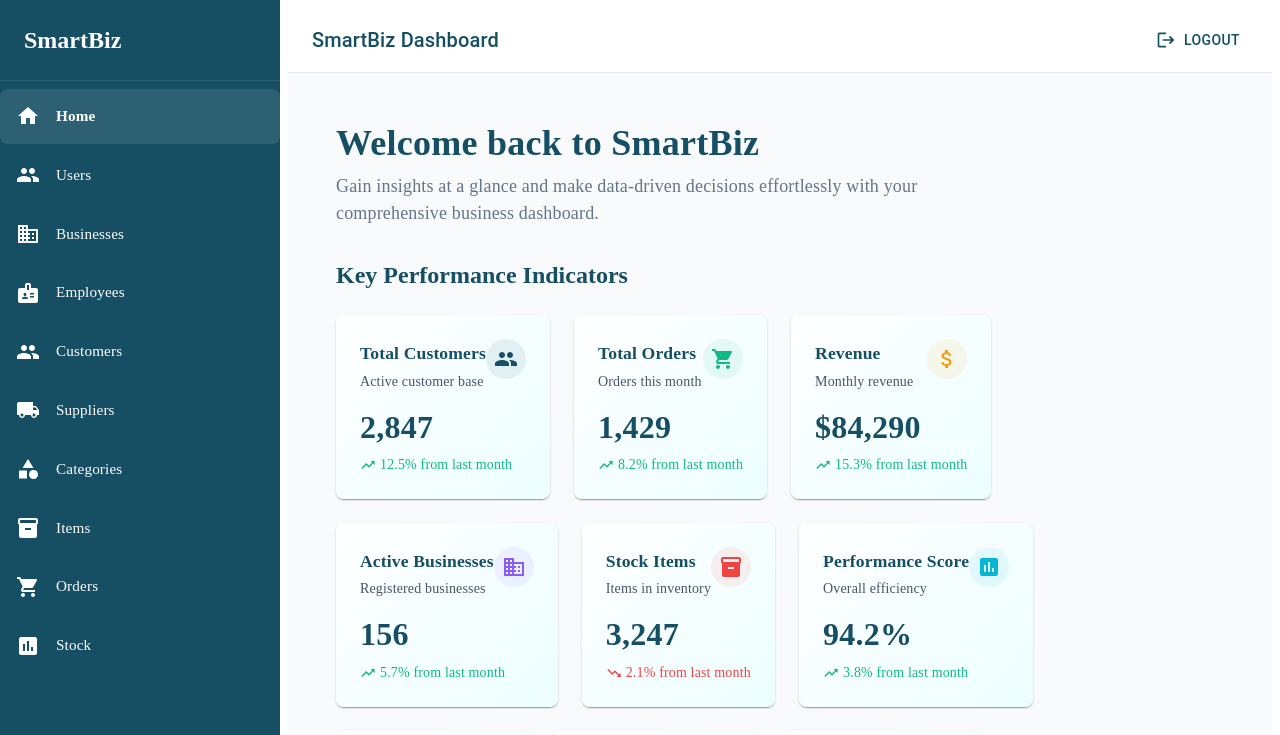
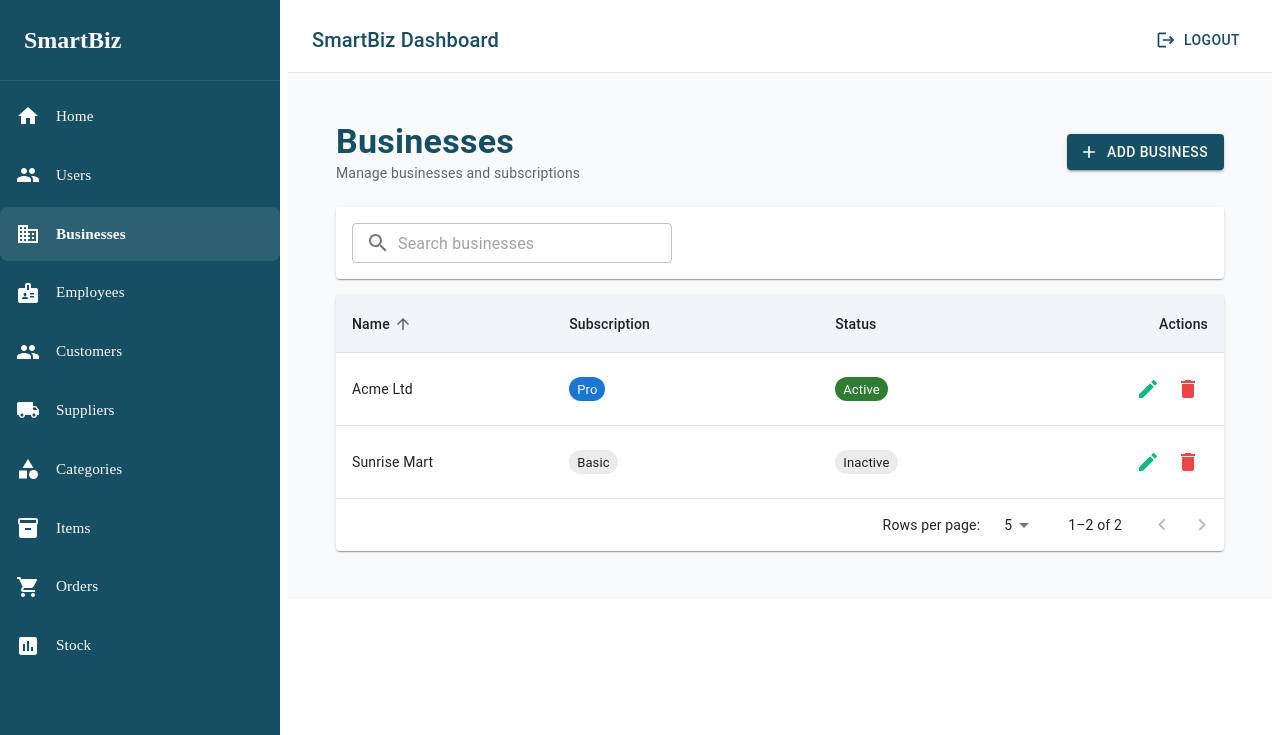
Before and after one commit to Hiruni29145/smartbiz-web, a React (Vite) app: page /businesses in a window 1280 px wide. Before the commit this address led to /home. Shown: the top 735 px of the page. Built offline with nearby package versions, Linux system fonts and the light colour scheme.

Commit message:
add businesspage feature

```diff
--- a/src/app/App.jsx
+++ b/src/app/App.jsx
@@ -1,22 +1,20 @@
 import React from "react";
 import { BrowserRouter, Routes, Route, Navigate } from "react-router-dom";
+
 import Dashboard from "../page/Dashboard/Dashboard";
 import Home from "../page/Home/Home";
 import UserPage from "../page/UserPage/UserPage";
-// import Login from "../page/Login/Login"; // optional
+import Business from "../page/Business/Business";
 
 function App() {
   return (
     <BrowserRouter>
       <Routes>
-        {/* Optional login route */}
-        {/* <Route path="/login" element={<Login />} /> */}
-
-        {/* Dashboard layout with nested pages */}
         <Route path="/" element={<Dashboard />}>
           <Route index element={<Navigate to="home" replace />} />
           <Route path="home" element={<Home />} />
           <Route path="userpage" element={<UserPage />} />
+          <Route path="businesses" element={<Business />} />
           <Route path="*" element={<Navigate to="home" replace />} />
         </Route>
       </Routes>
--- a/src/component/UserFormModal/UserFormModal.jsx
+++ b/src/component/UserFormModal/UserFormModal.jsx
@@ -1,73 +1,40 @@
 import React from "react";
 import {
-  Dialog,
-  DialogTitle,
-  DialogContent,
-  DialogActions,
-  TextField,
-  Button,
-  Stack,
-  FormControl,
-  InputLabel,
-  Select,
-  MenuItem,
+  Dialog, DialogTitle, DialogContent, DialogActions,
+  TextField, Button, Stack, FormControl, InputLabel, Select, MenuItem
 } from "@mui/material";
 
-const roles = ["Admin", "Manager", "User"];
-const statuses = ["Active", "Inactive"];
+const defaultRoles = ["Admin", "Manager", "User"];
+const defaultStatuses = ["Active", "Inactive"];
 
-const UserFormModal = ({ open, handleClose, handleSubmit, formData, handleChange }) => {
+const UserFormModal = ({
+  open, handleClose, handleSubmit, formData, handleChange,
+  // generic form (optional)
+  fields, title, submitLabel = "Save",
+}) => {
+  const isEditing = Boolean(formData?.id);
+
+  if (!fields) {
     return (
       <Dialog open={open} onClose={handleClose} fullWidth maxWidth="sm">
-      <DialogTitle>{formData?.id ? "Edit User" : "Add User"}</DialogTitle>
+        <DialogTitle>{isEditing ? "Edit User" : "Add User"}</DialogTitle>
         <form onSubmit={handleSubmit}>
           <DialogContent dividers>
             <Stack spacing={2}>
-            <TextField
-              label="Name"
-              name="name"
-              value={formData.name || ""}
-              onChange={handleChange}
-              fullWidth
-              required
-            />
-            <TextField
-              label="Email"
-              name="email"
-              value={formData.email || ""}
-              onChange={handleChange}
-              type="email"
-              fullWidth
-              required
-            />
-            <TextField
-              label="Password"
-              name="password"
-              value={formData.password || ""}
-              onChange={handleChange}
-              type="password"
-              fullWidth
-              placeholder={formData?.id ? "Leave blank to keep unchanged" : "Set a password"}
-            />
+              <TextField label="Name" name="name" value={formData.name || ""} onChange={handleChange} fullWidth required />
+              <TextField label="Email" name="email" value={formData.email || ""} onChange={handleChange} type="email" fullWidth required />
+              <TextField label="Password" name="password" value={formData.password || ""} onChange={handleChange} type="password" fullWidth placeholder={isEditing ? "Leave blank to keep unchanged" : "Set a password"} />
               <Stack direction={{ xs: "column", sm: "row" }} spacing={2}>
                 <FormControl fullWidth>
                   <InputLabel>Role</InputLabel>
                   <Select label="Role" name="role" value={formData.role || "User"} onChange={handleChange}>
-                  {roles.map((r) => (
-                    <MenuItem key={r} value={r}>
-                      {r}
-                    </MenuItem>
-                  ))}
+                    {defaultRoles.map((r) => <MenuItem key={r} value={r}>{r}</MenuItem>)}
                   </Select>
                 </FormControl>
                 <FormControl fullWidth>
                   <InputLabel>Status</InputLabel>
                   <Select label="Status" name="status" value={formData.status || "Active"} onChange={handleChange}>
-                  {statuses.map((s) => (
-                    <MenuItem key={s} value={s}>
-                      {s}
-                    </MenuItem>
-                  ))}
+                    {defaultStatuses.map((s) => <MenuItem key={s} value={s}>{s}</MenuItem>)}
                   </Select>
                 </FormControl>
               </Stack>
@@ -75,7 +42,49 @@
           </DialogContent>
           <DialogActions>
             <Button onClick={handleClose} color="inherit">Cancel</Button>
-          <Button type="submit" variant="contained">Save</Button>
+            <Button type="submit" variant="contained">{submitLabel}</Button>
+          </DialogActions>
+        </form>
+      </Dialog>
+    );
+  }
+
+  return (
+    <Dialog open={open} onClose={handleClose} fullWidth maxWidth="sm">
+      <DialogTitle>{title || (isEditing ? "Edit" : "Add")}</DialogTitle>
+      <form onSubmit={handleSubmit}>
+        <DialogContent dividers>
+          <Stack spacing={2}>
+            {fields.map((f) =>
+              f.type === "select" ? (
+                <FormControl key={f.name} fullWidth required={f.required}>
+                  <InputLabel>{f.label}</InputLabel>
+                  <Select label={f.label} name={f.name} value={formData[f.name] ?? ""} onChange={handleChange}>
+                    {(f.options || []).map((opt) => (
+                      <MenuItem key={opt.value ?? opt} value={opt.value ?? opt}>
+                        {opt.label ?? opt}
+                      </MenuItem>
+                    ))}
+                  </Select>
+                </FormControl>
+              ) : (
+                <TextField
+                  key={f.name}
+                  label={f.label}
+                  name={f.name}
+                  value={formData[f.name] ?? ""}
+                  onChange={handleChange}
+                  type={f.type || "text"}
+                  fullWidth
+                  required={f.required}
+                />
+              )
+            )}
+          </Stack>
+        </DialogContent>
+        <DialogActions>
+          <Button onClick={handleClose} color="inherit">Cancel</Button>
+          <Button type="submit" variant="contained">{submitLabel}</Button>
         </DialogActions>
       </form>
     </Dialog>
--- a/src/component/UserTable/UserTable.jsx
+++ b/src/component/UserTable/UserTable.jsx
@@ -1,50 +1,37 @@
 import React from "react";
 import {
-  Paper,
-  Table,
-  TableBody,
-  TableCell,
-  TableContainer,
-  TableHead,
-  TableRow,
-  IconButton,
-  Tooltip,
-  Chip,
-  Avatar,
-  Switch,
-  TablePagination,
-  TableSortLabel,
-  Box,
-  Typography,
+  Paper, Table, TableBody, TableCell, TableContainer, TableHead, TableRow,
+  IconButton, Tooltip, Chip, Avatar, Switch, TablePagination, TableSortLabel,
+  Box, Typography
 } from "@mui/material";
 import { Edit, Delete } from "@mui/icons-material";
 
 const roleChipColor = (role) => {
   switch (role) {
-    case "Admin":
-      return "error";
-    case "Manager":
-      return "warning";
-    default:
-      return "default";
+    case "Admin": return "error";
+    case "Manager": return "warning";
+    default: return "default";
   }
 };
 
 const UserTable = ({
+  // Generic mode
+  columns,
+  rows,
+  renderActions,
+
+  // Legacy user mode
   users,
-  onEdit,
-  onDelete,
-  onToggleActive,
-  sortBy,
-  sortDirection,
-  onSort,
-  page,
-  rowsPerPage,
-  onPageChange,
-  onRowsPerPageChange,
-  total,
+
+  // Shared
+  onEdit, onDelete, onToggleActive,
+  sortBy, sortDirection, onSort,
+  page, rowsPerPage, onPageChange, onRowsPerPageChange, total,
+  emptyMessage = "No records found",
 }) => {
-  const handleSort = (field) => () => onSort(field);
+  const isGeneric = Array.isArray(columns) && columns.length > 0;
+  const data = isGeneric ? (rows || []) : (users || []);
+  const handleSort = (field) => () => onSort?.(field);
 
   return (
     <Paper sx={{ overflow: "hidden" }}>
@@ -52,106 +39,103 @@
         <Table size="medium">
           <TableHead sx={{ backgroundColor: "#f1f5f9" }}>
             <TableRow>
+              {isGeneric ? (
+                <>
+                  {columns.map((col) => (
+                    <TableCell key={col.id} align={col.align || "left"}>
+                      {col.sortable ? (
+                        <TableSortLabel
+                          active={sortBy === col.id}
+                          direction={sortBy === col.id ? sortDirection : "asc"}
+                          onClick={handleSort(col.id)}
+                        >
+                          {col.label}
+                        </TableSortLabel>
+                      ) : (col.label)}
+                    </TableCell>
+                  ))}
+                  {(renderActions || onEdit || onDelete) && <TableCell align="right">Actions</TableCell>}
+                </>
+              ) : (
+                <>
                   <TableCell>
-                <TableSortLabel
-                  active={sortBy === "name"}
-                  direction={sortBy === "name" ? sortDirection : "asc"}
-                  onClick={handleSort("name")}
-                >
-                  Name
-                </TableSortLabel>
+                    <TableSortLabel active={sortBy === "name"} direction={sortBy === "name" ? sortDirection : "asc"} onClick={handleSort("name")}>Name</TableSortLabel>
                   </TableCell>
                   <TableCell>
-                <TableSortLabel
-                  active={sortBy === "email"}
-                  direction={sortBy === "email" ? sortDirection : "asc"}
-                  onClick={handleSort("email")}
-                >
-                  Email
-                </TableSortLabel>
+                    <TableSortLabel active={sortBy === "email"} direction={sortBy === "email" ? sortDirection : "asc"} onClick={handleSort("email")}>Email</TableSortLabel>
                   </TableCell>
                   <TableCell>
-                <TableSortLabel
-                  active={sortBy === "role"}
-                  direction={sortBy === "role" ? sortDirection : "asc"}
-                  onClick={handleSort("role")}
-                >
-                  Role
-                </TableSortLabel>
+                    <TableSortLabel active={sortBy === "role"} direction={sortBy === "role" ? sortDirection : "asc"} onClick={handleSort("role")}>Role</TableSortLabel>
                   </TableCell>
                   <TableCell>
-                <TableSortLabel
-                  active={sortBy === "status"}
-                  direction={sortBy === "status" ? sortDirection : "asc"}
-                  onClick={handleSort("status")}
-                >
-                  Status
-                </TableSortLabel>
+                    <TableSortLabel active={sortBy === "status"} direction={sortBy === "status" ? sortDirection : "asc"} onClick={handleSort("status")}>Status</TableSortLabel>
                   </TableCell>
                   <TableCell align="right">Actions</TableCell>
+                </>
+              )}
             </TableRow>
           </TableHead>
 
           <TableBody>
-            {users.length === 0 && (
+            {data.length === 0 && (
               <TableRow>
-                <TableCell colSpan={5}>
-                  <Box py={6} textAlign="center">
-                    <Typography color="text.secondary">No users found</Typography>
-                  </Box>
+                <TableCell colSpan={isGeneric ? (columns.length + 1) : 5}>
+                  <Box py={6} textAlign="center"><Typography color="text.secondary">{emptyMessage}</Typography></Box>
                 </TableCell>
               </TableRow>
             )}
 
-            {users.map((user) => (
-              <TableRow key={user.id} hover>
+            {data.map((row) =>
+              isGeneric ? (
+                <TableRow key={row.id} hover>
+                  {columns.map((col) => (
+                    <TableCell key={col.id} align={col.align || "left"}>
+                      {col.render ? col.render(row) : String(row[col.id] ?? "")}
+                    </TableCell>
+                  ))}
+                  {(renderActions || onEdit || onDelete) && (
+                    <TableCell align="right">
+                      {renderActions ? renderActions(row) : (
+                        <>
+                          {onEdit && <Tooltip title="Edit"><IconButton onClick={() => onEdit(row)}><Edit sx={{ color: "#10b981" }} /></IconButton></Tooltip>}
+                          {onDelete && <Tooltip title="Delete"><IconButton onClick={() => onDelete(row.id)}><Delete sx={{ color: "#ef4444" }} /></IconButton></Tooltip>}
+                        </>
+                      )}
+                    </TableCell>
+                  )}
+                </TableRow>
+              ) : (
+                <TableRow key={row.id} hover>
                   <TableCell>
                     <Box display="flex" alignItems="center" gap={1.5}>
-                    <Avatar sx={{ bgcolor: "#164e63" }}>
-                      {user.name?.charAt(0)?.toUpperCase() || "U"}
-                    </Avatar>
-                    <Typography>{user.name}</Typography>
+                      <Avatar sx={{ bgcolor: "#164e63" }}>{row.name?.charAt(0)?.toUpperCase() || "U"}</Avatar>
+                      <Typography>{row.name}</Typography>
                     </Box>
                   </TableCell>
-                <TableCell>{user.email}</TableCell>
+                  <TableCell>{row.email}</TableCell>
+                  <TableCell><Chip size="small" label={row.role} color={roleChipColor(row.role)} /></TableCell>
                   <TableCell>
-                  <Chip size="small" label={user.role} color={roleChipColor(user.role)} />
-                </TableCell>
-                <TableCell>
-                  <Switch
-                    checked={user.status === "Active"}
-                    onChange={() => onToggleActive(user.id)}
-                    inputProps={{ "aria-label": "toggle user status" }}
-                  />
-                  <Typography component="span" sx={{ ml: 1 }} color="text.secondary">
-                    {user.status}
-                  </Typography>
+                    <Switch checked={row.status === "Active"} onChange={() => onToggleActive?.(row.id)} />
+                    <Typography component="span" sx={{ ml: 1 }} color="text.secondary">{row.status}</Typography>
                   </TableCell>
                   <TableCell align="right">
-                  <Tooltip title="Edit">
-                    <IconButton onClick={() => onEdit(user)}>
-                      <Edit sx={{ color: "#10b981" }} />
-                    </IconButton>
-                  </Tooltip>
-                  <Tooltip title="Delete">
-                    <IconButton onClick={() => onDelete(user.id)}>
-                      <Delete sx={{ color: "#ef4444" }} />
-                    </IconButton>
-                  </Tooltip>
+                    {onEdit && <Tooltip title="Edit"><IconButton onClick={() => onEdit(row)}><Edit sx={{ color: "#10b981" }} /></IconButton></Tooltip>}
+                    {onDelete && <Tooltip title="Delete"><IconButton onClick={() => onDelete(row.id)}><Delete sx={{ color: "#ef4444" }} /></IconButton></Tooltip>}
                   </TableCell>
                 </TableRow>
-            ))}
+              )
+            )}
           </TableBody>
         </Table>
       </TableContainer>
 
       <TablePagination
         component="div"
-        count={total}
-        page={page}
-        onPageChange={onPageChange}
-        rowsPerPage={rowsPerPage}
-        onRowsPerPageChange={onRowsPerPageChange}
+        count={total ?? data.length}
+        page={page ?? 0}
+        onPageChange={onPageChange || (() => {})}
+        rowsPerPage={rowsPerPage ?? 5}
+        onRowsPerPageChange={onRowsPerPageChange || (() => {})}
         rowsPerPageOptions={[5, 10, 25]}
       />
     </Paper>
--- /dev/null
+++ b/src/page/Business/Business.jsx
@@ -0,0 +1,213 @@
+import React, { useMemo, useState } from "react";
+import {
+  Box, Typography, Button, Paper, TextField, Stack, InputAdornment, Chip
+} from "@mui/material";
+import { Add, Search } from "@mui/icons-material";
+import UserFormModal from "../../component/UserFormModal/UserFormModal";
+import UserTable from "../../component/UserTable/UserTable";
+
+const subscriptions = ["Basic", "Pro", "Enterprise"];
+const statuses = ["Active", "Inactive"];
+
+const initialBusinesses = [
+  { id: 1, name: "Acme Ltd", subscription: "Pro", status: "Active" },
+  { id: 2, name: "Sunrise Mart", subscription: "Basic", status: "Inactive" },
+];
+
+const Business = () => {
+  const [rows, setRows] = useState(initialBusinesses);
+  const [open, setOpen] = useState(false);
+  const [editing, setEditing] = useState(null);
+  const [form, setForm] = useState({ name: "", subscription: "Basic", status: "Active" });
+
+  const [query, setQuery] = useState("");
+  const [sortBy, setSortBy] = useState("name");
+  const [dir, setDir] = useState("asc");
+  const [page, setPage] = useState(0);
+  const [rpp, setRpp] = useState(5);
+
+  const columns = [
+    { id: "name", label: "Name", sortable: true },
+    {
+      id: "subscription",
+      label: "Subscription",
+      sortable: true,
+      render: (r) => (
+        <Chip
+          size="small"
+          label={r.subscription}
+          color={
+            r.subscription === "Enterprise" ? "secondary" :
+            r.subscription === "Pro" ? "primary" : "default"
+          }
+        />
+      ),
+    },
+    {
+      id: "status",
+      label: "Status",
+      sortable: true,
+      render: (r) => (
+        <Chip
+          size="small"
+          label={r.status}
+          color={r.status === "Active" ? "success" : "default"}
+        />
+      ),
+    },
+  ];
+
+  const filteredSorted = useMemo(() => {
+    const q = query.toLowerCase();
+    let data = rows.filter(
+      (r) =>
+        r.name.toLowerCase().includes(q) ||
+        r.subscription.toLowerCase().includes(q) ||
+        r.status.toLowerCase().includes(q)
+    );
+    data = data.sort((a, b) => {
+      const A = String(a[sortBy]).toLowerCase();
+      const B = String(b[sortBy]).toLowerCase();
+      if (A < B) return dir === "asc" ? -1 : 1;
+      if (A > B) return dir === "asc" ? 1 : -1;
+      return 0;
+    });
+    return data;
+  }, [rows, query, sortBy, dir]);
+
+  const total = filteredSorted.length;
+  const paged = filteredSorted.slice(page * rpp, page * rpp + rpp);
+
+  const openAdd = () => {
+    setEditing(null);
+    setForm({ name: "", subscription: "Basic", status: "Active" });
+    setOpen(true);
+  };
+  const openEdit = (row) => {
+    setEditing(row);
+    setForm({ name: row.name, subscription: row.subscription, status: row.status });
+    setOpen(true);
+  };
+  const save = () => {
+    if (!form.name.trim()) return;
+    if (editing) {
+      setRows((prev) =>
+        prev.map((r) =>
+          r.id === editing.id ? { ...r, ...form, name: form.name.trim() } : r
+        )
+      );
+    } else {
+      setRows((prev) => [
+        ...prev,
+        { id: Date.now(), ...form, name: form.name.trim() },
+      ]);
+    }
+    setOpen(false);
+  };
+  const remove = (id) => setRows((prev) => prev.filter((r) => r.id !== id));
+
+  return (
+    <Box p={3}>
+      {/* Header */}
+      <Stack
+        direction={{ xs: "column", sm: "row" }}
+        justifyContent="space-between"
+        alignItems={{ xs: "flex-start", sm: "center" }}
+        spacing={2}
+        mb={3}
+      >
+        <Box>
+          <Typography variant="h4" sx={{ fontWeight: 700, color: "#164e63" }}>
+            Businesses
+          </Typography>
+          <Typography variant="body2" color="text.secondary">
+            Manage businesses and subscriptions
+          </Typography>
+        </Box>
+        <Button
+          startIcon={<Add />}
+          variant="contained"
+          sx={{ backgroundColor: "#164e63" }}
+          onClick={openAdd}
+        >
+          Add Business
+        </Button>
+      </Stack>
+
+      {/* Search */}
+      <Paper sx={{ p: 2, mb: 2 }}>
+        <TextField
+          placeholder="Search businesses"
+          size="small"
+          value={query}
+          onChange={(e) => {
+            setQuery(e.target.value);
+            setPage(0);
+          }}
+          InputProps={{
+            startAdornment: (
+              <InputAdornment position="start">
+                <Search />
+              </InputAdornment>
+            ),
+          }}
+          sx={{ width: 320 }}
+        />
+      </Paper>
+
+      {/* Table */}
+      <UserTable
+        columns={columns}
+        rows={paged}
+        sortBy={sortBy}
+        sortDirection={dir}
+        onSort={(id) => {
+          setPage(0);
+          if (sortBy === id) setDir((d) => (d === "asc" ? "desc" : "asc"));
+          else {
+            setSortBy(id);
+            setDir("asc");
+          }
+        }}
+        page={page}
+        rowsPerPage={rpp}
+        onPageChange={(_, p) => setPage(p)}
+        onRowsPerPageChange={(e) => {
+          setRpp(parseInt(e.target.value, 10));
+          setPage(0);
+        }}
+        total={total}
+        onEdit={openEdit}
+        onDelete={remove}
+      />
+
+      {/* Modal */}
+      <UserFormModal
+        open={open}
+        handleClose={() => setOpen(false)}
+        handleSubmit={(e) => {
+          e.preventDefault();
+          save();
+        }}
+        formData={form}
+        handleChange={(e) =>
+          setForm((f) => ({ ...f, [e.target.name]: e.target.value }))
+        }
+        title={editing ? "Edit Business" : "Add Business"}
+        fields={[
+          { name: "name", label: "Business Name", required: true },
+          {
+            name: "subscription",
+            label: "Subscription",
+            type: "select",
+            options: subscriptions,
+          },
+          { name: "status", label: "Status", type: "select", options: statuses },
+        ]}
+        submitLabel="Save"
+      />
+    </Box>
+  );
+};
+
+export default Business;
--- a/src/page/Dashboard/Dashboard.jsx
+++ b/src/page/Dashboard/Dashboard.jsx
@@ -1,25 +1,19 @@
 import React, { useState } from "react";
-import { Box, AppBar, Toolbar, IconButton, Typography, Button, useTheme, useMediaQuery } from "@mui/material";
+import {
+  Box, AppBar, Toolbar, IconButton, Typography, Button,
+  useTheme, useMediaQuery
+} from "@mui/material";
 import { Menu, Logout } from "@mui/icons-material";
 import DashboardSidebar from "../../component/DashboardSidebar/DashboardSidebar";
-import { Routes, Route, Navigate } from "react-router-dom";
-
-// Import your pages
-
-import Login from "../../page/Login/Login";
-import UserPage from "../../page/UserPage/UserPage";
-import Home from "../Home/Home";
-// ...add more pages as needed
+import { Outlet } from "react-router-dom";
 
 const Dashboard = ({ onLogout }) => {
   const [mobileOpen, setMobileOpen] = useState(false);
   const theme = useTheme();
   const isMobile = useMediaQuery(theme.breakpoints.down("md"));
 
-  const handleDrawerToggle = () => setMobileOpen(!mobileOpen);
-
   return (
-    <Box sx={{ display: "flex", }}>
+    <Box sx={{ display: "flex" }}>
       <DashboardSidebar mobileOpen={mobileOpen} setMobileOpen={setMobileOpen} />
 
       <Box
@@ -27,21 +21,16 @@
         sx={{
           flexGrow: 1,
           width: { md: `calc(100% - 280px)` },
-          // height: "100vh",
-          // overflowY: "auto",
           backgroundColor: "#f8fafc",
           display: "flex",
           flexDirection: "column",
         }}
       >
-        {/* AppBar */}
         <AppBar position="sticky" elevation={0} sx={{ backgroundColor: "white", borderBottom: "1px solid #e2e8f0" }}>
           <Toolbar>
             <IconButton
-              color="inherit"
-              aria-label="open drawer"
               edge="start"
-              onClick={handleDrawerToggle}
+              onClick={() => setMobileOpen((p) => !p)}
               sx={{ mr: 2, display: { md: "none" }, color: "#164e63" }}
             >
               <Menu />
@@ -49,19 +38,15 @@
             <Typography variant="h6" sx={{ flexGrow: 1, color: "#164e63" }}>
               SmartBiz Dashboard
             </Typography>
-            <Button onClick={onLogout} startIcon={<Logout />} sx={{ color: "#164e63" }}>
+            <Button onClick={() => onLogout?.()} startIcon={<Logout />} sx={{ color: "#164e63" }}>
               Logout
             </Button>
           </Toolbar>
         </AppBar>
 
-        {/* Routes */}
+
         <Box sx={{ flex: 1, p: { xs: 2, sm: 3 } }}>
-          <Routes>
-            <Route path="*" element={<Navigate to="/home" />} />
-            <Route path="/userpage" element={<UserPage />} />
-            <Route path="/home" element={<Home />} />
-          </Routes>
+          <Outlet />
         </Box>
       </Box>
     </Box>
```
Lines whose indentation alone changed are shown as unchanged.
